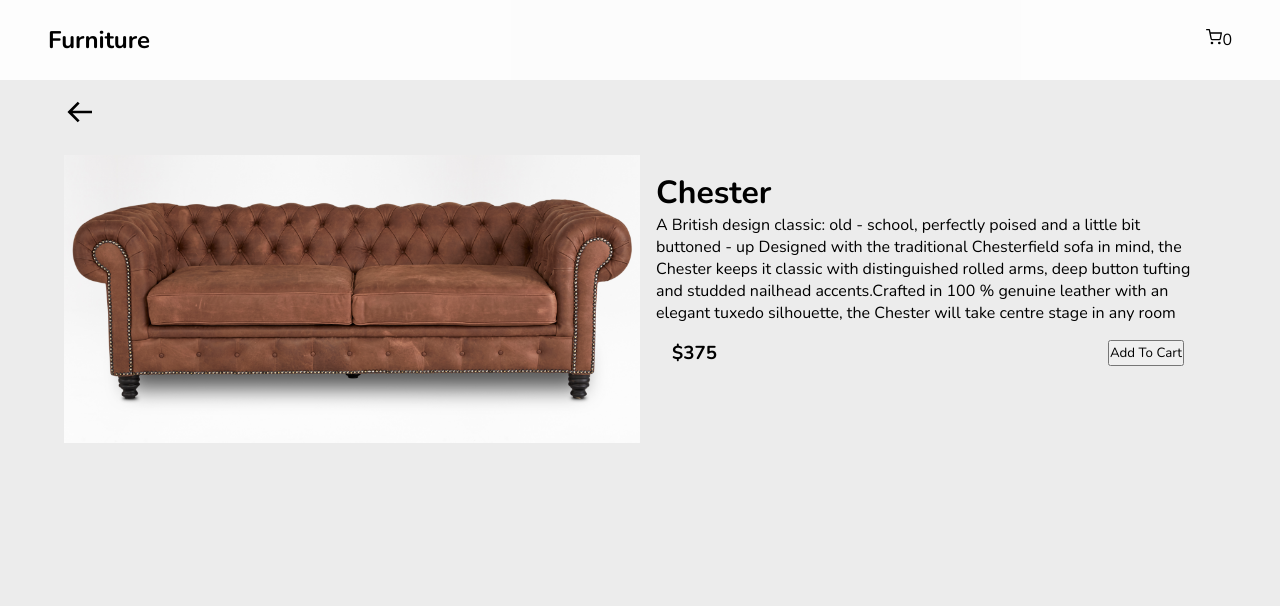
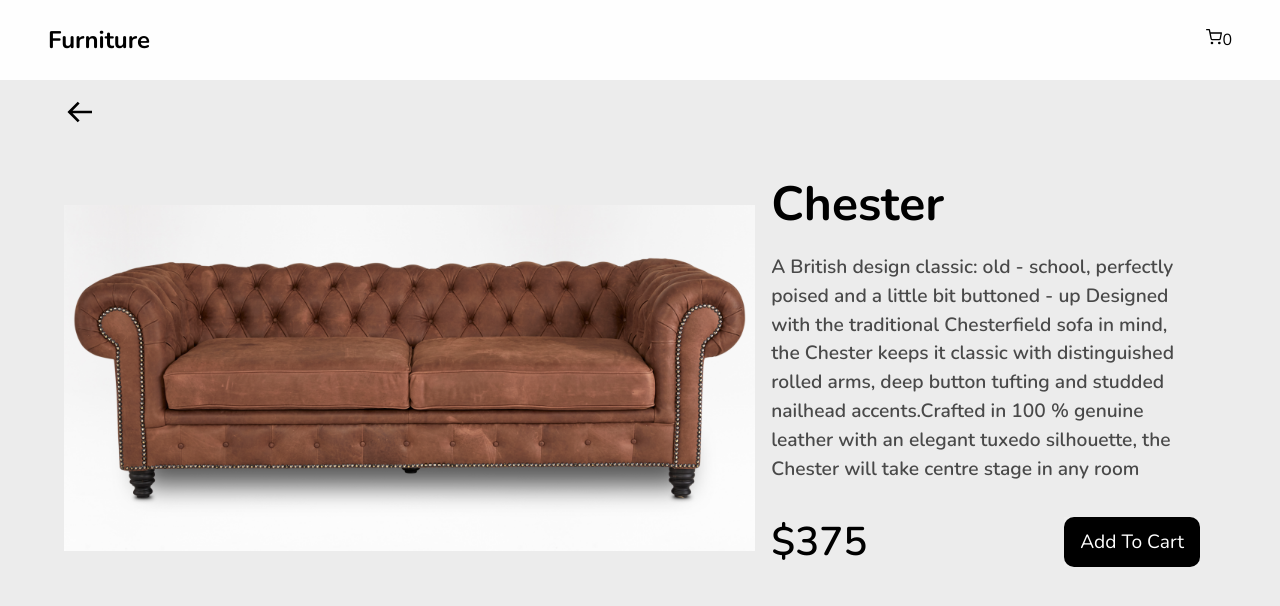
Before and after one commit to TendaiChikwiri/furniture-store, a React (Create React App) app: page /product/1 in a window 1280 px wide. Shown: the top 606 px of the page. Built offline with nearby package versions, Linux system fonts and the light colour scheme.

Commit message:
Styled Product Page

```diff
--- a/public/index.html
+++ b/public/index.html
@@ -2,9 +2,7 @@
 <html lang="en">
   <head>
     <meta charset="utf-8" />
-    <link rel="icon" href="%PUBLIC_URL%/favicon.ico" />
     <meta name="viewport" content="width=device-width, initial-scale=1" />
-    <meta name="theme-color" content="#000000" />
     <title>Furniture Store</title>
   </head>
   <body>
--- a/src/data.jsx
+++ b/src/data.jsx
@@ -48,7 +48,7 @@ const furnitureData = [
   },
   {
     id: 6,
-    name: "Debbie tub Chair",
+    name: "Debbie Tub Chair",
     description: "Our retro - inspired Debbie chair has a robust silhouette and softly curved profile for comfy back support.",
     price: 195,
     category: "Chair",
--- a/src/pages/Product.jsx
+++ b/src/pages/Product.jsx
@@ -1,7 +1,7 @@
 import React from 'react';
 import { useParams, Link } from "react-router-dom";
 import { BiArrowBack } from "react-icons/bi";
-import "../styles/ProductPage.scss"
+import "../styles/ProductPage.scss";
 
 const Product = ({ furnitureData }) => {
   let { id } = useParams();
@@ -20,11 +20,11 @@ const Product = ({ furnitureData }) => {
           <img src={item.img} alt="" />
         </div>
         <div className="info-container">
-          <h1>{item.name}</h1>
-          <p>{item.description}</p>
+          <h1 className="name">{item.name}</h1>
+          <p className="description">{item.description}</p>
           <div className="price-cart">
-            <h3>${item.price}</h3>
-            <button>Add To Cart</button>
+            <h3 className="price">${item.price}</h3>
+            <button className="addCart">Add To Cart</button>
           </div>
         </div>
       </div>
--- a/src/styles/Header.scss
+++ b/src/styles/Header.scss
@@ -2,13 +2,14 @@
   position: fixed;
   top: 0;
   left: 0;
-  background-color: rgba(255, 255, 255, 0.863);
+  background-color: rgba(255, 255, 255, 0.938);
   width: 100%;
   height: 5rem;
   padding: 0 3rem;
   display: flex;
   justify-content: flex-end;
   align-items: center;
+  z-index: 1000;
   .nav-item {
     &:first-child {
       margin-left: 0;
--- a/src/styles/ProductGrid.scss
+++ b/src/styles/ProductGrid.scss
@@ -22,6 +22,7 @@
       width: 100%;
     }
     h1 {
+      color: rgb(78, 78, 78);
       font-weight: 600;
     }
     .product-info {
@@ -33,11 +34,12 @@
         align-items: center;
         .price {
           font-weight: 600;
-          font-size: 1.2rem;
+          font-size: 1.5rem;
         }
         .addCart {
           outline: none;
-          font-weight: 700;
+          font-weight: 600;
+          font-size: 1rem;
           border: none;
           padding: 0.75rem 1rem;
           color: white;
@@ -48,9 +50,9 @@
 
           &:after {
             content: "";
-            background-color: gray;
+            background-color: black;
             transition: transform 0.15s;
-            border-radius: 7px;
+            border-radius: 10px;
             position: absolute;
             inset: 0;
             z-index: -1;
--- a/src/styles/ProductPage.scss
+++ b/src/styles/ProductPage.scss
@@ -8,10 +8,16 @@ a {
 }
 
 .product-container {
+  @media only screen and (min-width: 1000px) {
     display: grid;
-  grid-template-columns: 50% 50%;
+    grid-template-columns: 60% 40%;
     grid-template-rows: 100%;
+  }
+  display: flex;
+  flex-direction: column;
   .img-container {
+    display: grid;
+    place-items: center;
     img {
       object-fit: contain;
       width: 100%;
@@ -22,10 +28,50 @@ a {
     display: flex;
     flex-direction: column;
     justify-content: flex-start;
+    .name {
+      font-size: 3rem;
+    }
+    .description {
+      color: rgb(73, 73, 73);
+      font-weight: 600;
+      margin: 1rem 0;
+      line-height: 1.5;
+      font-size: 1.2rem;
     }
     .price-cart {
-    padding: 1rem;
       display: flex;
+      align-items: center;
       justify-content: space-between;
+      margin: 1rem 0;
+      .price {
+        font-weight: 600;
+        font-size: 2.5rem;
+      }
+      .addCart {
+        outline: none;
+        font-size: 1.2rem;
+        border: none;
+        padding: 0.75rem 1rem;
+        color: white;
+        transition: transform 0.15s;
+        cursor: pointer;
+        position: relative;
+        z-index: 1;
+
+        &::after {
+          content: "";
+          background-color: black;
+          transition: transform 0.3s;
+          border-radius: 10px;
+          position: absolute;
+          inset: 0;
+          z-index: -1;
+        }
+
+        &:active::after {
+          transform: scale(1.05);
         }
       }
+    }
+  }
+}
```
Lines whose indentation alone changed are shown as unchanged.
